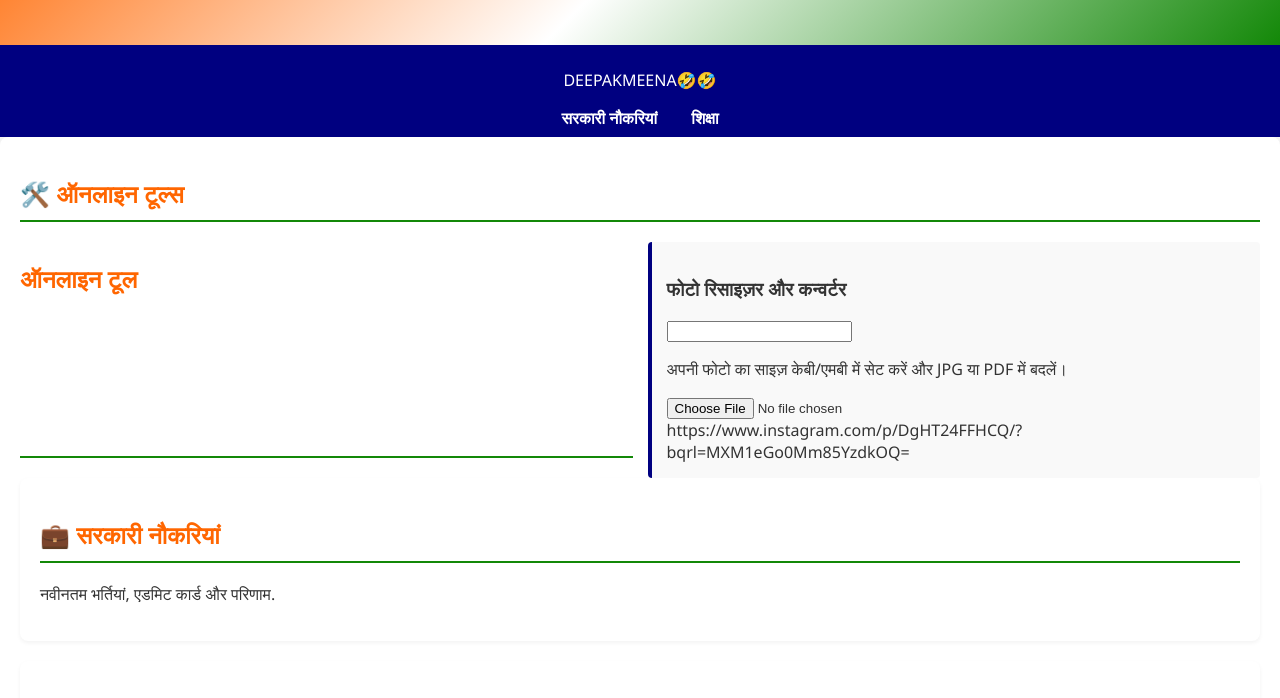
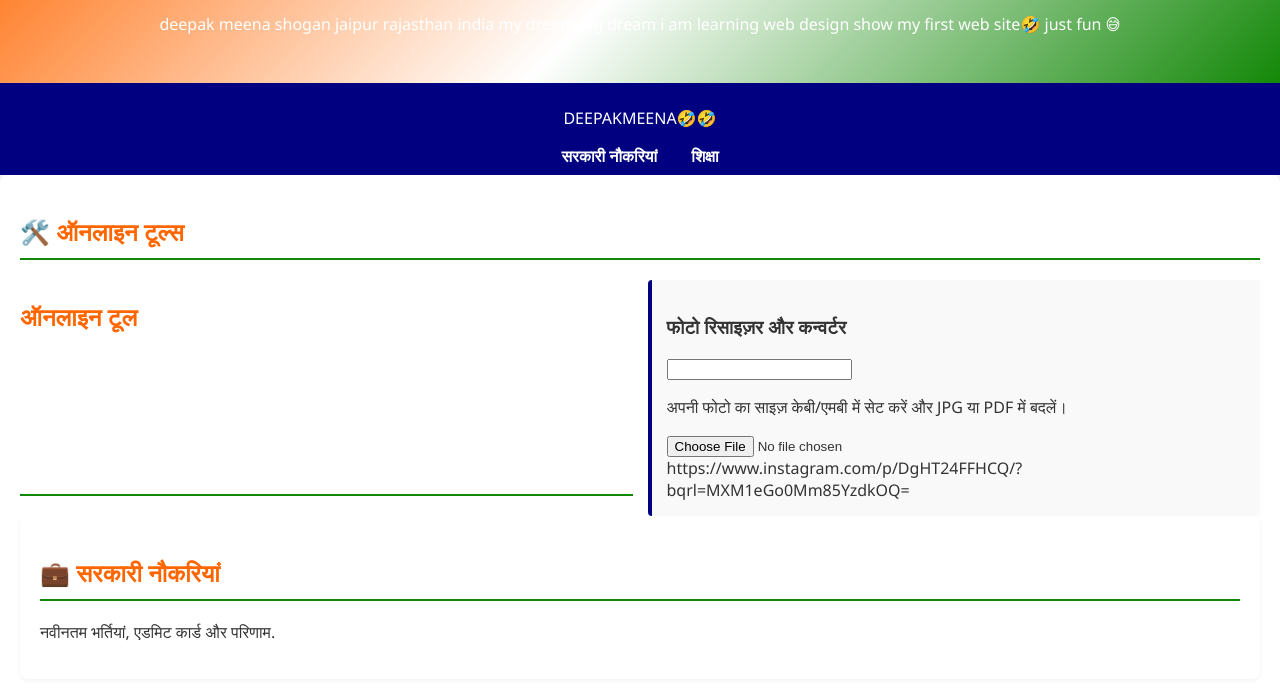
Before and after one commit to deepakmeena1019-debug/INDIA-SMART-HUB, a plain HTML site: page index.html in a window 1280 px wide. Shown: the part 150-848 px from the top of the page. Drawn offline with Linux system fonts and the light colour scheme.

Commit message:
Add personal introduction paragraph to index.html
Added a new paragraph with personal information and aspirations.

```diff
--- a/index.html
+++ b/index.html
@@ -27,6 +27,8 @@
   <h0> deepak funny 🤣 😅</h0>
   <h1>India Smart Hub</h1>
     <p>आपका डिजिटल सारथी</p>
+  <p>deepak meena shogan
+  jaipur rajasthan india my dream big dream  i am learning web design show my first web site🤣 just fun 😅</p>
 </header>
 
 <nav>
```
